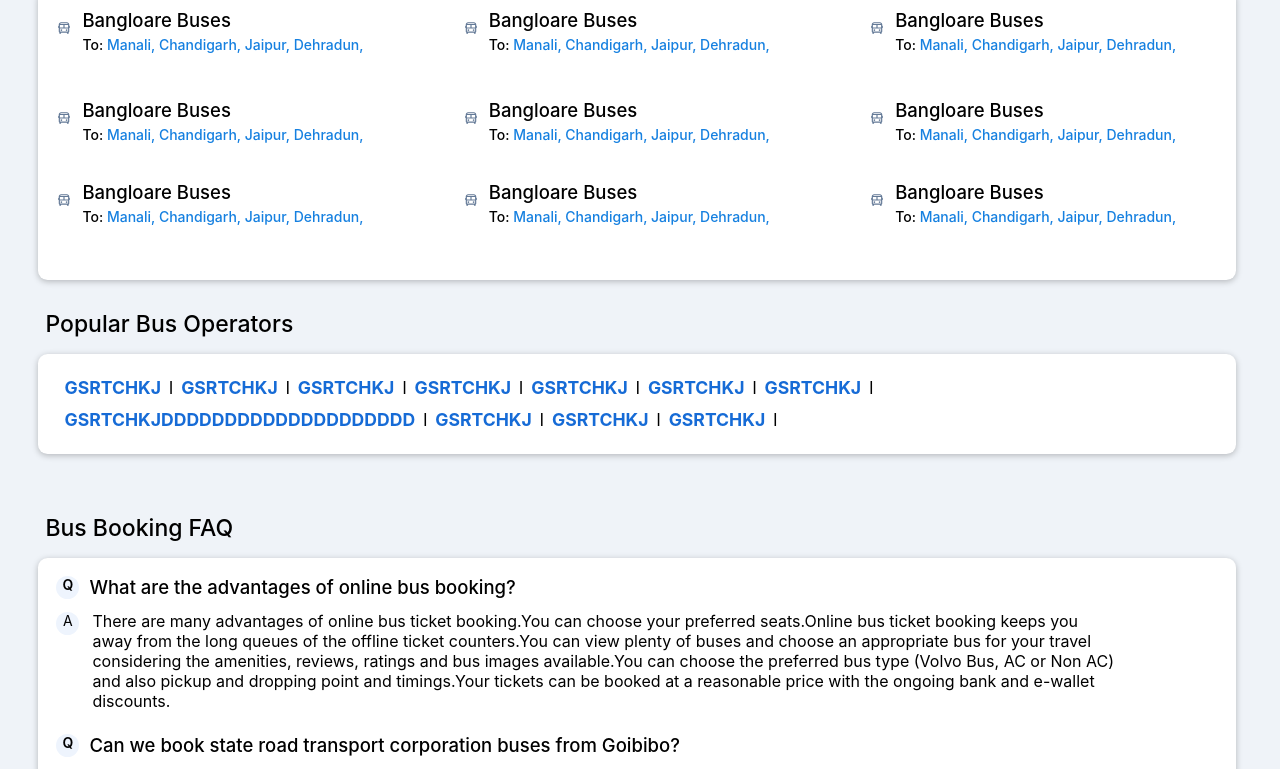
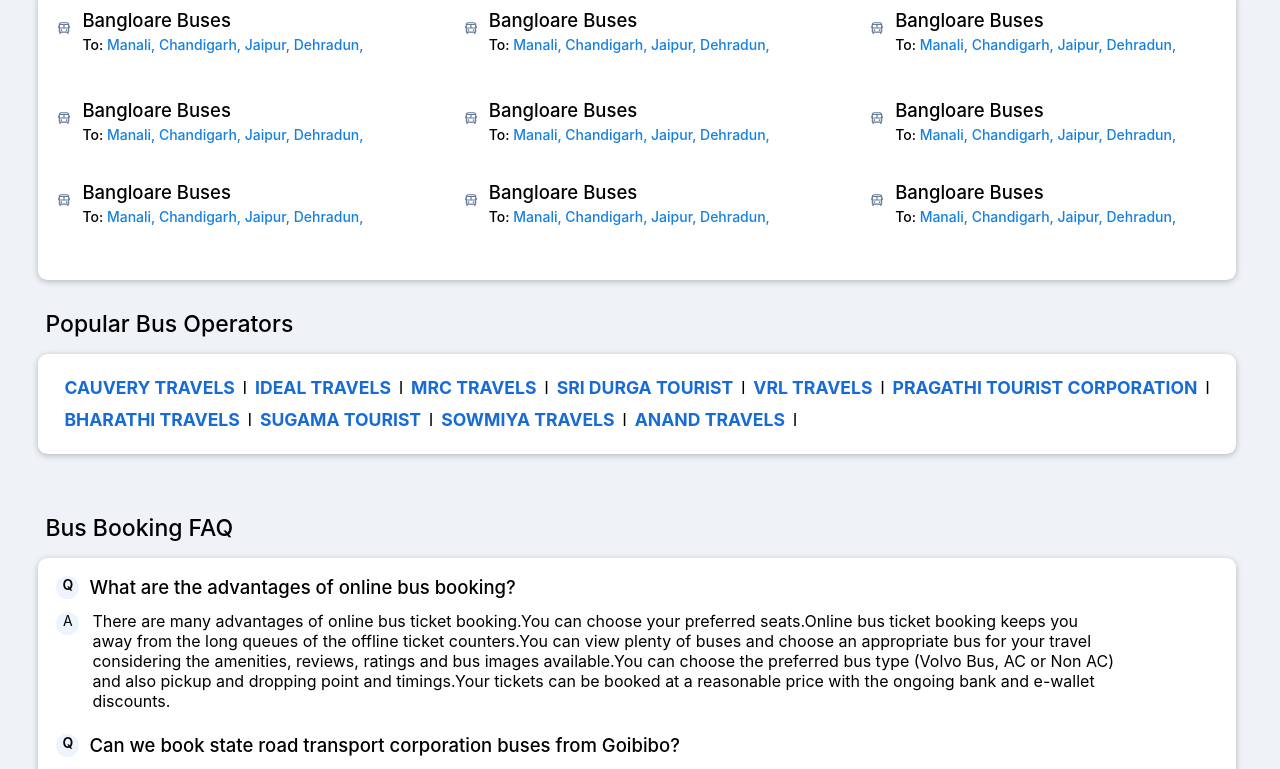
Before and after one commit to Dee-Hegde/goibibo_clone, a React (Create React App) app in the folder goibibo/: page /bus in a window 1280 px wide. Shown: the part 1025-1794 px from the top of the page. Built offline with nearby package versions, Linux system fonts and the light colour scheme.

Commit message:
swipe functionality done

```diff
--- a/goibibo/src/Components/Bus/BusOperator.jsx
+++ b/goibibo/src/Components/Bus/BusOperator.jsx
@@ -2,6 +2,9 @@
 import { StyleBusOperatorCont } from "./Style/BusStyle"
 
 export const BusOperator = () => {
+
+    const data = ["Cauvery Travels","Ideal Travels","MRC Travels","Sri Durga Tourist","VRL Travels", "Pragathi Tourist Corporation","Bharathi Travels","Sugama Tourist","Sowmiya Travels","Anand Travels"]
+
     return (
         <>
 
@@ -12,39 +15,14 @@
             <StyleBusOperatorCont>
 
                 <p>
+                    {data.map((el) => {
 
-                    <a>GSRTCHKJ</a>
-                    l
+                        return <>
 
-                    <a>GSRTCHKJ</a>
-                    l
-
-                    <a>GSRTCHKJ</a>
-                    l
-
-                    <a>GSRTCHKJ</a>
-                    l
-
-                    <a>GSRTCHKJ</a>
-                    l
-
-                    <a>GSRTCHKJ</a>
-                    l
-
-                    <a>GSRTCHKJ</a>
-                    l
-
-                    <a>GSRTCHKJDDDDDDDDDDDDDDDDDDDD</a>
-                    l
-
-                    <a>GSRTCHKJ</a>
-                    l
-
-                    <a>GSRTCHKJ</a>
-                    l
-
-                    <a>GSRTCHKJ</a>
-                    l
+                         <a>{el}</a>
+                         <spam>l</spam>
+                         </>
+                    })}
 
                 </p>
 
--- a/goibibo/src/Components/Bus/BusPage.jsx
+++ b/goibibo/src/Components/Bus/BusPage.jsx
@@ -21,7 +21,7 @@
 export const BusPage = () => {
 
     return (
-    <StyleBusPageCont>
+        <StyleBusPageCont>
 
             <BackBlueCircle></BackBlueCircle>
 
@@ -41,7 +41,7 @@
                 <RecentSearch></RecentSearch>
 
                 <StyleAddContainer>
-                    <img src="ibiboAdd.png"/>
+                    <img src="ibiboAdd.png" />
                 </StyleAddContainer>
 
                 <BusRoot></BusRoot>
--- a/goibibo/src/Components/Bus/SearchBox.jsx
+++ b/goibibo/src/Components/Bus/SearchBox.jsx
@@ -1,36 +1,81 @@
-import { useState } from 'react'
+import { useState } from 'react';
+import { useDispatch, useSelector } from 'react-redux';
+
 import {
     StyleSearchBox,
     StyleDatePickerInput,
     StyleInputLabel,
     StyleSearchBusButton
 }
-    from './Style/BusStyle'
+    from './Style/BusStyle';
+
+import SwapVerticalCircleIcon from '@material-ui/icons/SwapVerticalCircle';
+import { formData } from '../../redux/SearchBus/Action';
+
+export const SearchBox = () => {
+
+ const dispatch = useDispatch();
+ const Alldata = useSelector((state) => state.booking.recentSearches)
 
 
-export const SearchBox = () => {
+    let initData = {
+        from: "",
+        to: "",
+        date: ""
+    };
+
+    const [data, setData] = useState(initData);
+
+    const handleChange = (e) => {
+        const { name, value } = e.target;
+        setData({ ...data, [name]: value });
+    };
+
+    const handleSubmit = () => {
+
+        dispatch(formData(data));
+        console.log(Alldata);
+
+    };
+
+    let { from, to } = data;
+
+    const SwipeMe = () => {
+
+        [from, to] = [to, from];
+        setData({ ...data, from: from, to: to });
+
+    };
+
+
 
     return (
         <StyleSearchBox>
 
-            <form>
+            <div className="search-box-input-cont">
 
-                <div className="search-box-input-cont">
+                <StyleInputLabel>FROM</StyleInputLabel>
 
-                    <StyleInputLabel>FROM</StyleInputLabel>
-                    <StyleDatePickerInput type="text" placeholder="Enter Source" />
+                <StyleDatePickerInput
+                    type="text" placeholder="Enter Source" onChange={handleChange} name="from" value={from} />
 
-                    <StyleInputLabel>TO</StyleInputLabel>
-                    <StyleDatePickerInput type="text" placeholder="Enter Destination" />
 
-                    <StyleInputLabel>Travel Date</StyleInputLabel>
+                    <SwapVerticalCircleIcon onClick={SwipeMe} className="swipe-icon"></SwapVerticalCircleIcon>
 
-                    <StyleDatePickerInput type="date" placeholder="none" style={{ border: "none", borderBottom: "1px solid grey" }} />
 
-                </div>
-            </form>
+                <StyleInputLabel className="to-label">TO</StyleInputLabel>
+                <StyleDatePickerInput type="text" placeholder="Enter Destination" onChange={handleChange} name="to" value={to} />
 
-            <div style={{ display: "grid", gridTemplateColumns:"auto auto",gridTemplateRows:"40px",marginTop:"10px"}}>
+                <StyleInputLabel>Travel Date</StyleInputLabel>
+
+                <StyleDatePickerInput type="date" onChange={handleChange} name="date" placeholder="none" style={{ border: "none", borderBottom: "1px solid grey" }} />
+
+            </div>
+
+
+
+
+            <div style={{ display: "grid", gridTemplateColumns: "auto auto", gridTemplateRows: "40px", marginTop: "10px" }}>
 
                 <div className="social-dis-img">
                     <img src="ibiboimg.png" alt="error" />
@@ -39,13 +84,12 @@
                 <div className="know-more-text"> Know More.</div>
 
                 <div class="box arrow-top">
-                <img src="goibiboimg2.png" alt="errorr" style={{width: "100%",height:"100%"}}/>
-            </div>
-
+                    <img src="goibiboimg2.png" alt="errorr" style={{ width: "100%", height: "100%" }} />
+                </div>
 
             </div>
 
-            <StyleSearchBusButton>SEARCH BUS</StyleSearchBusButton>
+            <StyleSearchBusButton onClick={handleSubmit}>SEARCH BUS</StyleSearchBusButton>
 
 
         </StyleSearchBox>
--- a/goibibo/src/Components/Bus/Style/BusStyle.js
+++ b/goibibo/src/Components/Bus/Style/BusStyle.js
@@ -84,6 +84,16 @@
   border-bottom: 15px solid #9BC2F6;
 }
 
+.swipe-icon{
+    font-size:40px;
+  color:grey;
+  margin-left: 92%;
+margin-top: -5%;
+}
+
+.to-label{
+    margin-top: 0px;
+}
 `
 
 export const StyleOfferBox = styled(StyleSearchBox)`
@@ -111,6 +121,7 @@
 margin-top:18px;
 `
 export const StyleDatePickerInput = styled.input`
+width:98%;
 box-sizing: border-box;
 border:none;
 border-bottom-style: solid;
--- /dev/null
+++ b/goibibo/src/redux/SearchBus/Action.js
@@ -0,0 +1,10 @@
+import { BOOKING_DATA } from "./ActionType"
+
+export const formData = (payload) => {
+
+    return {
+        type:BOOKING_DATA,
+        payload
+    }
+
+}
--- /dev/null
+++ b/goibibo/src/redux/SearchBus/ActionType.js
@@ -0,0 +1 @@
+export const BOOKING_DATA = "BOOKING_DATA"
--- /dev/null
+++ b/goibibo/src/redux/SearchBus/BookingReducer.js
@@ -0,0 +1,23 @@
+import { BOOKING_DATA } from './ActionType'
+
+export const initState = {
+
+    bookingData:{},
+    recentSearches:[]
+}
+
+export const BookingReducer = (state=initState,{type,payload}) => {
+
+    switch(type) {
+
+        case BOOKING_DATA:
+
+            return {
+                bookingData: payload,
+                recentSearches: [...state.recentSearches,payload]
+            }
+
+            default:
+                return state;
+    }
+}
--- a/goibibo/src/redux/Store.js
+++ b/goibibo/src/redux/Store.js
@@ -2,11 +2,13 @@
 import { compose } from "redux"
 import thunk from "redux-thunk"
 import { loginReducer } from "./Login/reducer"
+import { BookingReducer } from "./SearchBus/BookingReducer"
 
 
 
 const rootreducer = combineReducers({
     loginred:loginReducer,
+    booking:BookingReducer
 
 })
 
```
